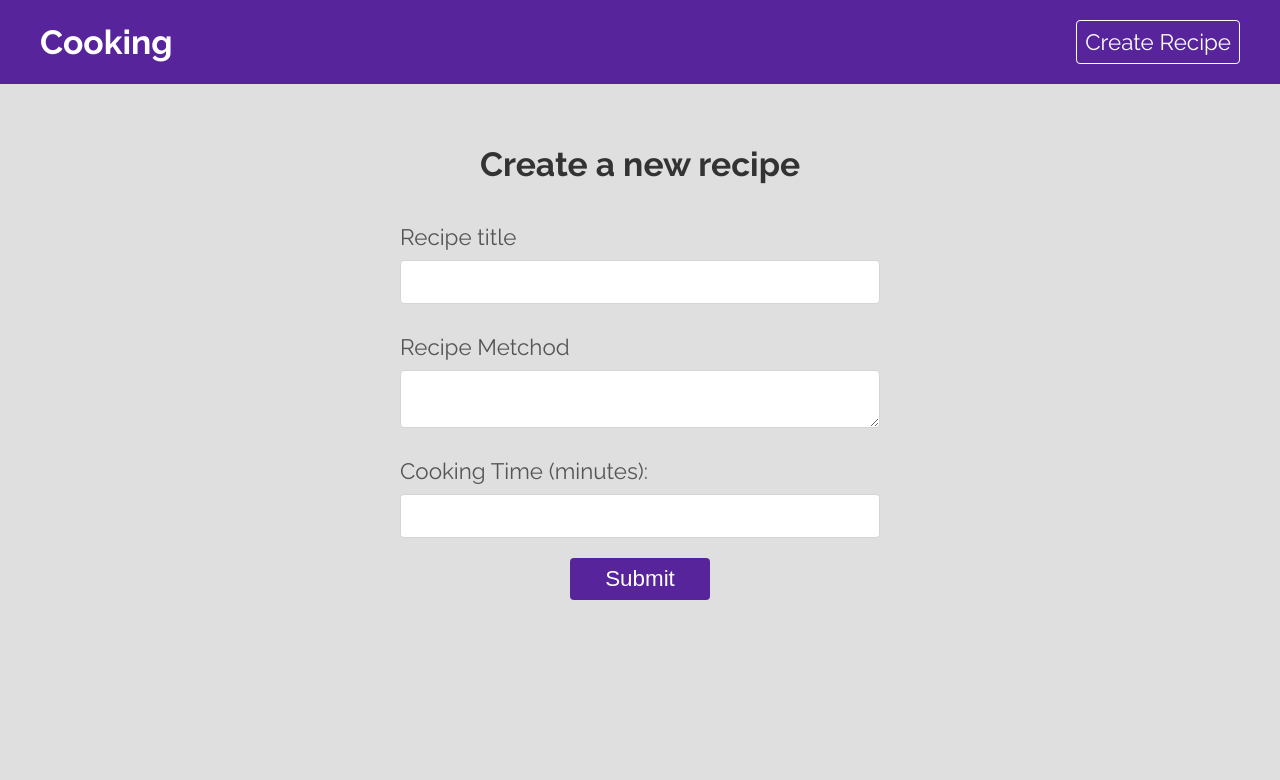
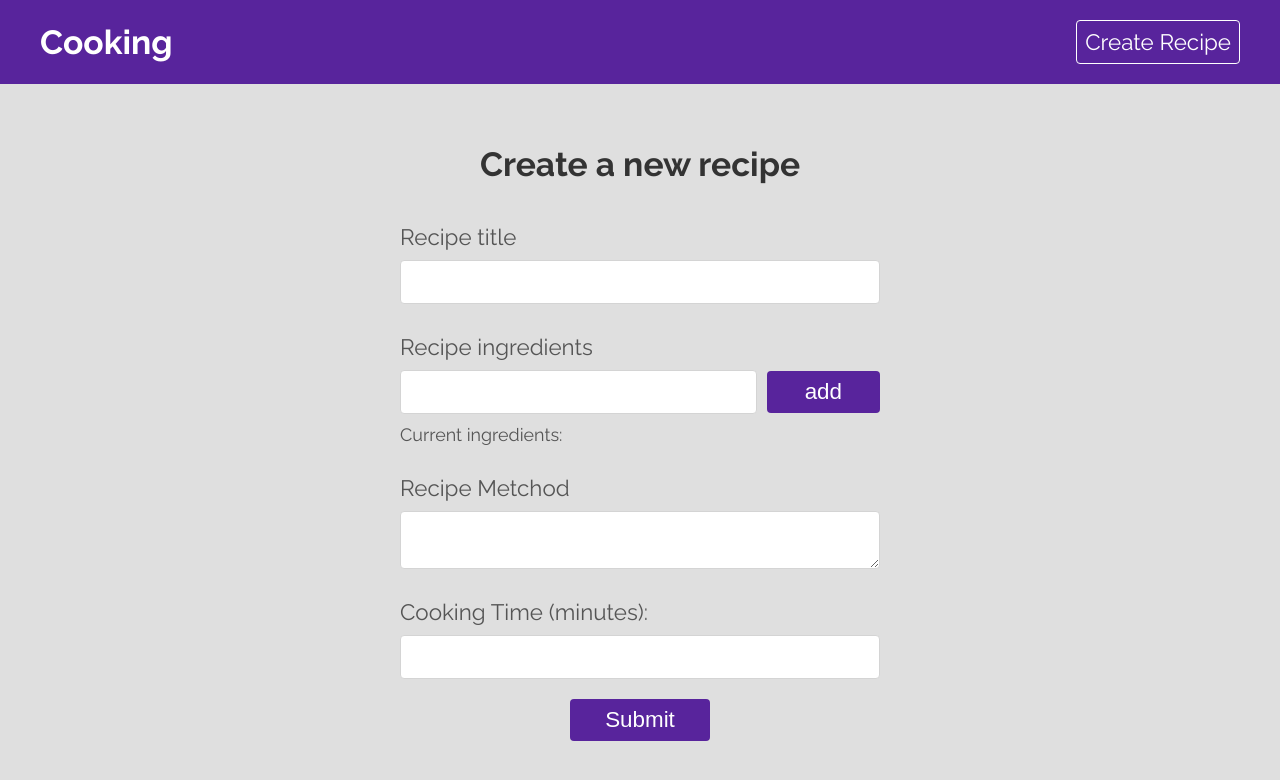
Before and after one commit to kubaw00/recipe-directory, a React (Create React App) app: page /create in a window 1280 px wide. Shown: the top 780 px of the page. Built offline with nearby package versions, Linux system fonts and the light colour scheme.

Commit message:
add multiple ingredients

```diff
--- a/src/pages/create/Create.css
+++ b/src/pages/create/Create.css
@@ -24,3 +24,11 @@
   text-decoration: none;
   margin: 20px auto;
 }
+
+.ingredients {
+  display: flex;
+  align-items: center;
+}
+.ingredients button {
+  margin: 0 0 0 10px;
+}
--- a/src/pages/create/Create.js
+++ b/src/pages/create/Create.js
@@ -1,15 +1,25 @@
 import React from 'react';
 import './Create.css';
-import { useState } from 'react';
+import { useState, useRef } from 'react';
 
 export default function Create() {
   const [title, setTitle] = useState('');
+  const [newIngredient, setNewIngredient] = useState('');
+  const [ingredients, setIngredients] = useState([]);
   const [method, setMethod] = useState('');
   const [cookingTime, setCookingTime] = useState('');
+  const ref = useRef();
 
   function onSubmit(e) {
     e.preventDefault();
-    console.log(title, method, cookingTime);
+  }
+
+  function addIngridient() {
+    if (!ingredients.includes(newIngredient) && newIngredient !== null) {
+      setIngredients((prevState) => [...prevState, newIngredient.trim()]);
+    }
+    setNewIngredient('');
+    ref.current.focus();
   }
 
   return (
@@ -20,9 +30,27 @@ export default function Create() {
           <span>Recipe title</span>
           <input
             value={title}
+            ref={ref}
             onChange={(e) => setTitle(e.target.value)}
           ></input>
         </label>
+
+        <label>
+          <span>Recipe ingredients</span>
+          <div className='ingredients'>
+            <input
+              value={newIngredient}
+              onChange={(e) => setNewIngredient(e.target.value)}
+            ></input>
+            <button onClick={addIngridient}>add</button>
+          </div>
+        </label>
+        <p>
+          Current ingredients:{' '}
+          {ingredients.map((ing) => (
+            <em key={ing}>{`${ing}, `} </em>
+          ))}
+        </p>
         <label>
           <span>Recipe Metchod</span>
           <textarea
@@ -30,6 +58,7 @@ export default function Create() {
             onChange={(e) => setMethod(e.target.value)}
           ></textarea>
         </label>
+
         <label>
           <span>Cooking Time (minutes):</span>
           <input
```
